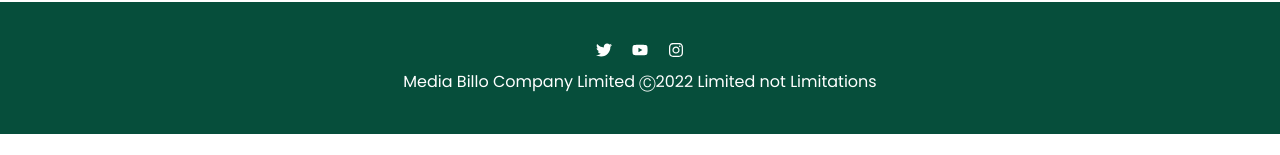
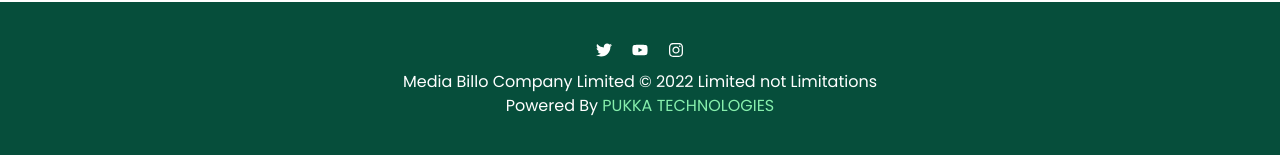
Before and after one commit to Pukka-Technologies/iVote, a Next.js app: page / in a window 1280 px wide. Shown: the part 2571-2726 px from the top of the page. Before the commit the page ends 2705 px from the top, so only its background shows below. Built offline with nearby package versions, Linux system fonts and the light colour scheme.

Commit message:
Footer badge

```diff
--- a/components/Footer.js
+++ b/components/Footer.js
@@ -16,7 +16,9 @@
             <FaInstagram />
           </p>
         </div>
-        <div className="text-center md:text-left">Media Billo Company Limited Ⓒ2022 Limited not Limitations</div>
+        <div className="text-center md:text-left">Media Billo Company Limited &copy; 2022 Limited not Limitations</div>
+        <div className="text-center md:text-left">Powered By <span className="text-green-300 cursor-point mt-2">PUKKA TECHNOLOGIES</span></div>
+
       </div>
     </footer>
   );
```
